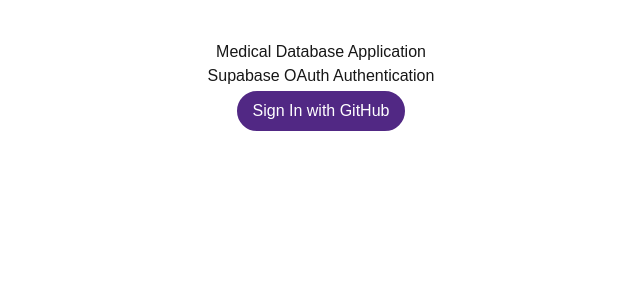
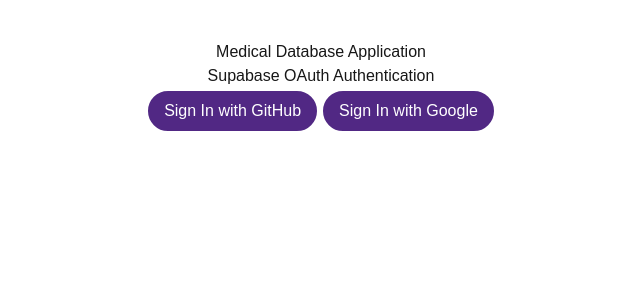
Before and after one commit to ssherifbusiness-cpu/medical_database_app, a Next.js app: page /login in a window 1280 px wide. Shown: the top 300 px of the page, without its empty margins (319-959 px from the left). Built offline with nearby package versions, Linux system fonts and the light colour scheme; no server answers.

Commit message:
Added google sign in option

```diff
--- a/app/login/page.tsx
+++ b/app/login/page.tsx
@@ -33,6 +33,19 @@
 
     if (error) setErrorMessage(error.message)
   }
+  async function signInWithGoogle() {
+    setErrorMessage('')
+
+    const { error } = await supabase.auth.signInWithOAuth({
+      provider: 'google',
+      options: {
+        redirectTo: `${window.location.origin}/auth/callback`,
+      },
+    })
+
+    if (error) setErrorMessage(error.message)
+  }
+
 
   async function signOut() {
     const { error } = await supabase.auth.signOut()
@@ -60,9 +73,14 @@
           <button onClick={signOut}>Sign Out</button>
         </>
       ) : (
-        <button onClick={signInWithGitHub}>
-          Sign In with GitHub
-        </button>
+        <div>
+          <button onClick={signInWithGitHub}>
+            Sign In with GitHub
+          </button>
+          <button onClick={signInWithGoogle}>
+            Sign In with Google
+          </button>
+        </div>
       )}
     </main>
   )
```
